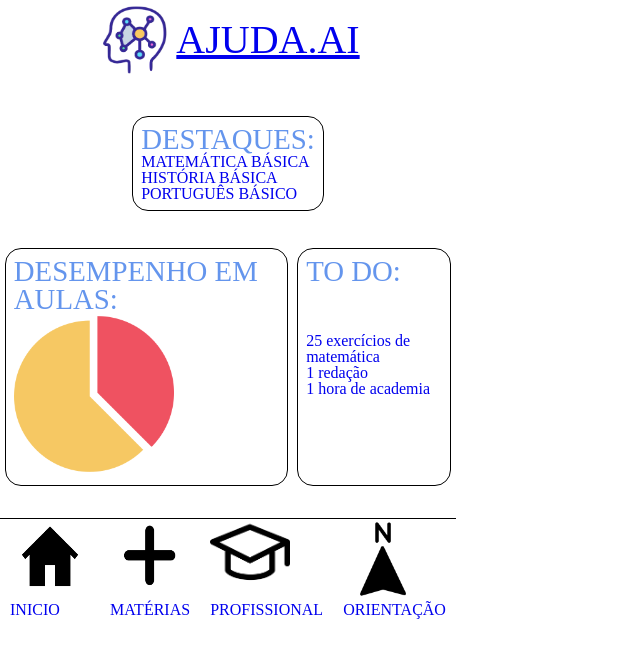
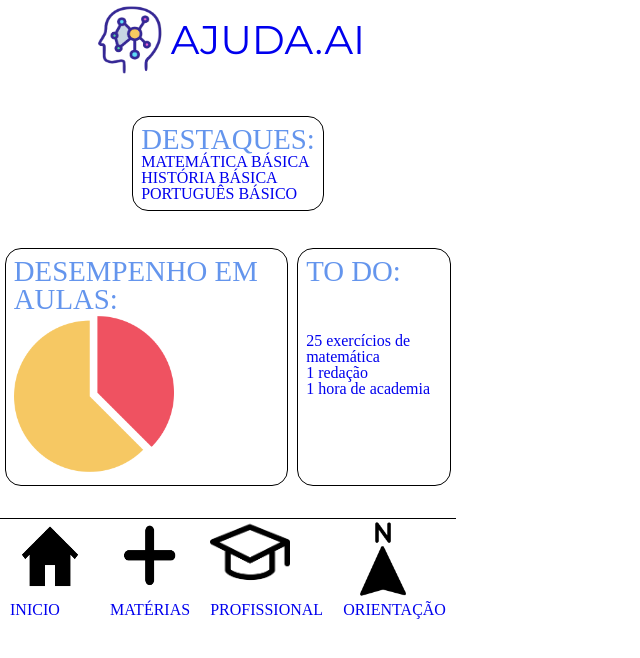
Before and after one commit to viniciusaruiz/AjudaAi, a plain HTML site: page index.html in a window 1280 px wide. Shown: the whole page, without its empty margins (0-640 px from the left). Drawn offline with Linux system fonts and the light colour scheme.

Commit message:
index fonte

```diff
--- a/css/index.css
+++ b/css/index.css
@@ -12,7 +12,8 @@ html{
 .titulo{
     display: flex;
     font-size: 2.5rem;
-    text-decoration: underline;
+    text-decoration: bold;
+    font-family: 'Montserrat', sans-serif;
 }
 body{
     width: 456px;
--- a/index.html
+++ b/index.html
@@ -6,6 +6,9 @@
     <title>Ajuda.Ai</title>
     <link rel="stylesheet" href="./css/reset.css">
     <link rel="stylesheet" href="./css/index.css">
+    <link rel="preconnect" href="https://fonts.googleapis.com">
+<link rel="preconnect" href="https://fonts.gstatic.com" crossorigin>
+<link href="https://fonts.googleapis.com/css2?family=Montserrat:ital,wght@0,100;0,200;0,300;0,400;0,500;0,600;0,700;0,800;0,900;1,100;1,200;1,300;1,400;1,500;1,600;1,700;1,800;1,900&family=Source+Sans+Pro:ital,wght@0,200;0,300;0,400;0,600;0,700;0,900;1,200;1,300;1,400;1,600;1,700;1,900&display=swap" rel="stylesheet">
 </head>
 <body>
     <header >
```
